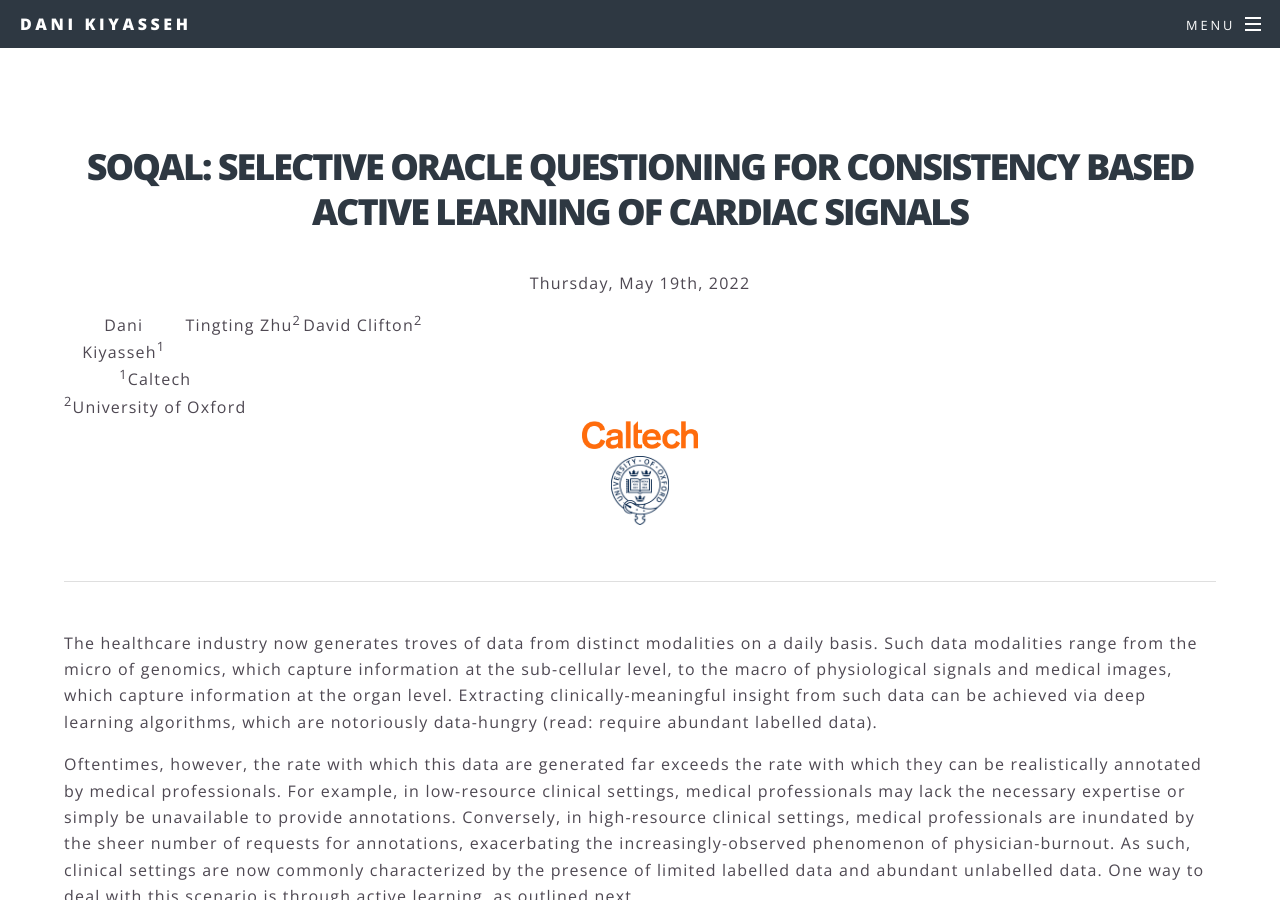
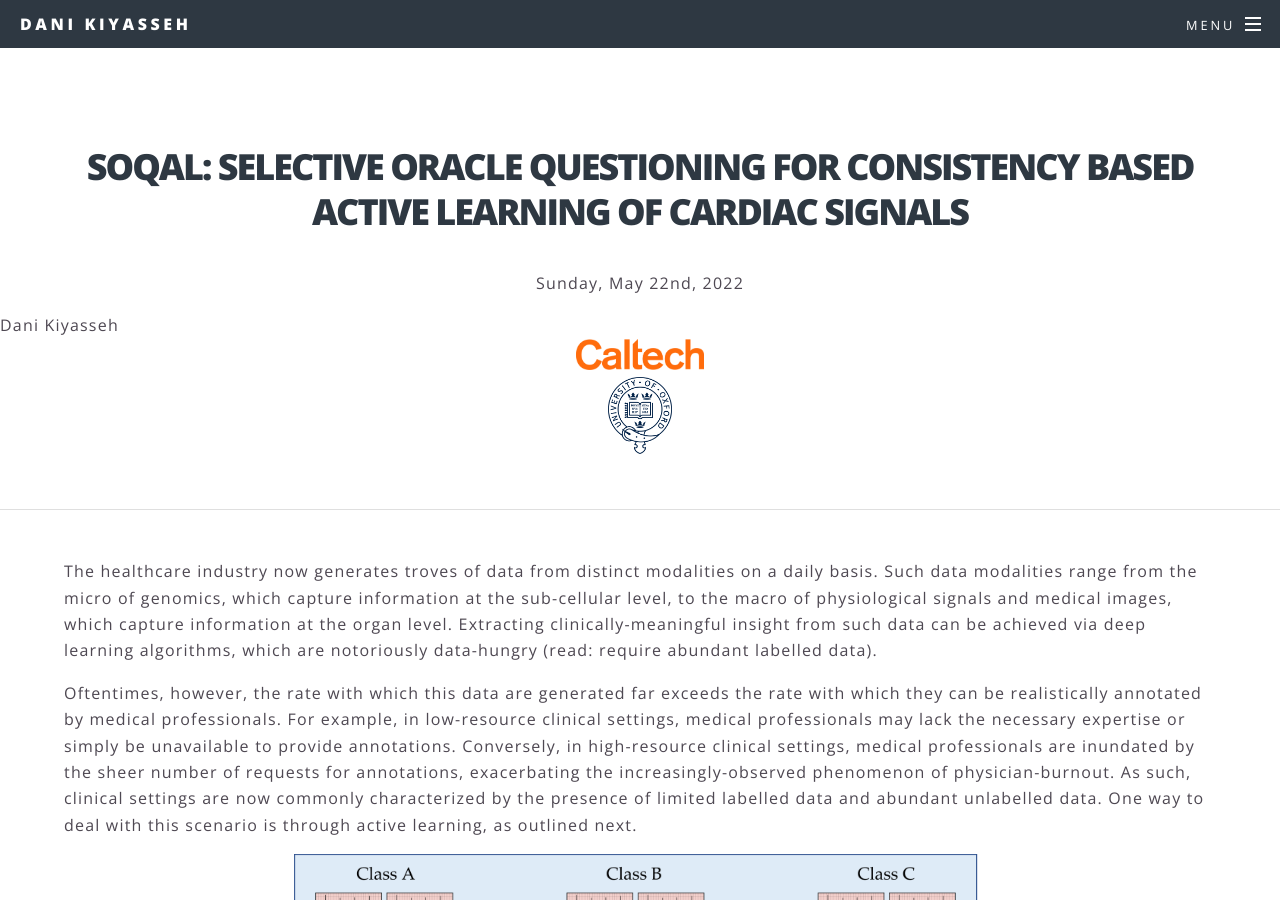
Before and after one commit to danikiyasseh/danikiyasseh.github.io, a Jekyll site: the page blogs/SoQal/index.html, which Jekyll copies as it is, in a window 1280 px wide and 900 px high. Built offline with Jekyll 4.4.1, drawn with Linux system fonts in a browser that asks for light colours; a style sheet for code colours, icons or effects is not loaded.

Commit message:
Update index.html

```diff
--- a/blogs/SoQal/index.html
+++ b/blogs/SoQal/index.html
@@ -106,23 +106,15 @@
 
 			<p>
 			<center>
-				Thursday, May 19th, 2022
+				Sunday, May 22nd, 2022
 			</center>
 			</p>
+			</div>
 
 			<div class="container">
 				    <div class="row">
 					<center>
-					<div class="col-3 text-center"><a href="">Dani Kiyasseh</a><sup>1</sup></div>
-					<div class="col-3 text-center"><a href="">Tingting Zhu</a><sup>2</sup></div>
-					<div class="col-3 text-center"><a href="">David Clifton</a><sup>2</sup></div>
-					</center>
-				    </div>
-
-				    <div class="row">
-					<center>
-					<div class="col"><sup>1</sup>Caltech</div>
-					<div class="col"><sup>2</sup>University of Oxford</div>
+					Dani Kiyasseh
 					</center>
 				    </div>
 
@@ -133,14 +125,9 @@
 					</center>
 				    </div>
 			</div>
-
-<!-- 			<p>
-			<center>
-				Dani Kiyasseh
-			</center>
-			</p> -->
 			<hr>
 
+		<div class="inner">
 		<p>
 		The healthcare industry now generates troves of data from distinct modalities on a daily basis. Such data modalities range from the micro of genomics, which capture information at the sub-cellular level,
     to the macro of physiological signals and medical images, which capture information at the organ level. Extracting clinically-meaningful insight from such data can be achieved via deep learning algorithms, which
```
